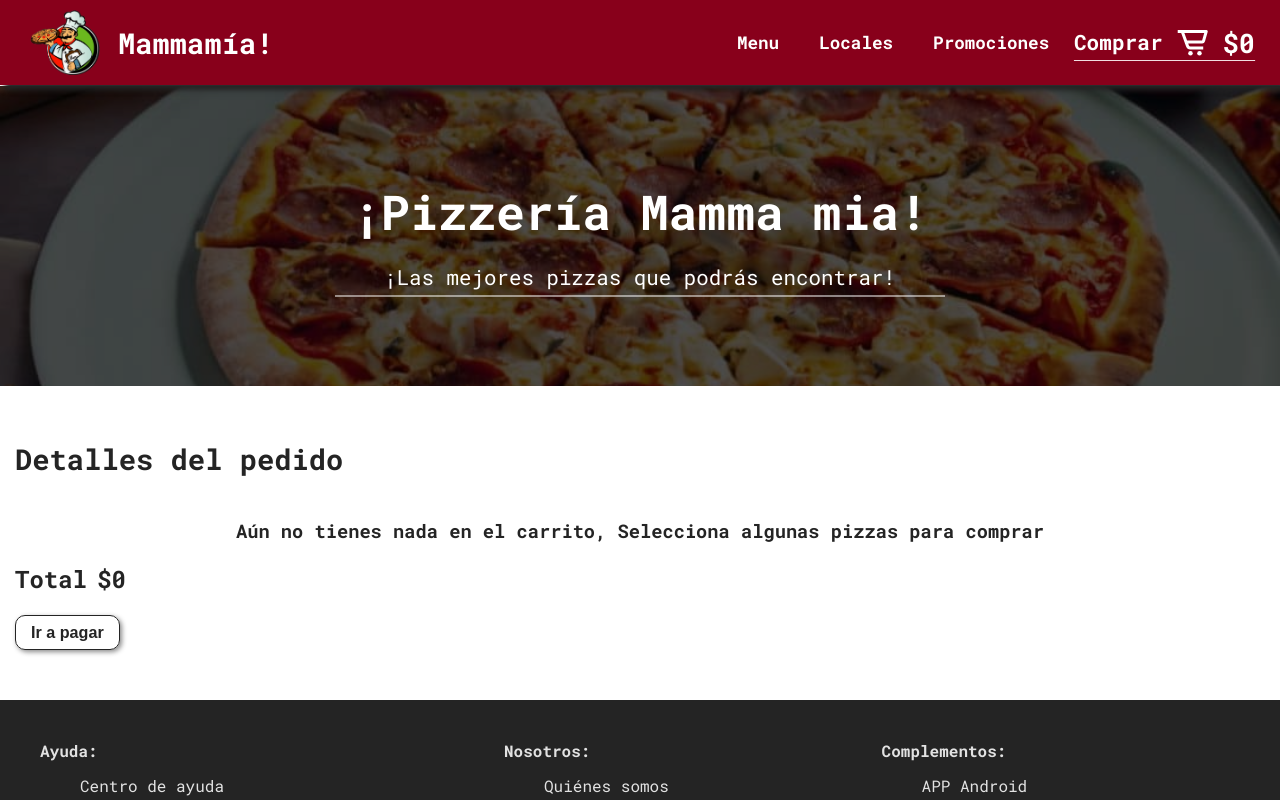
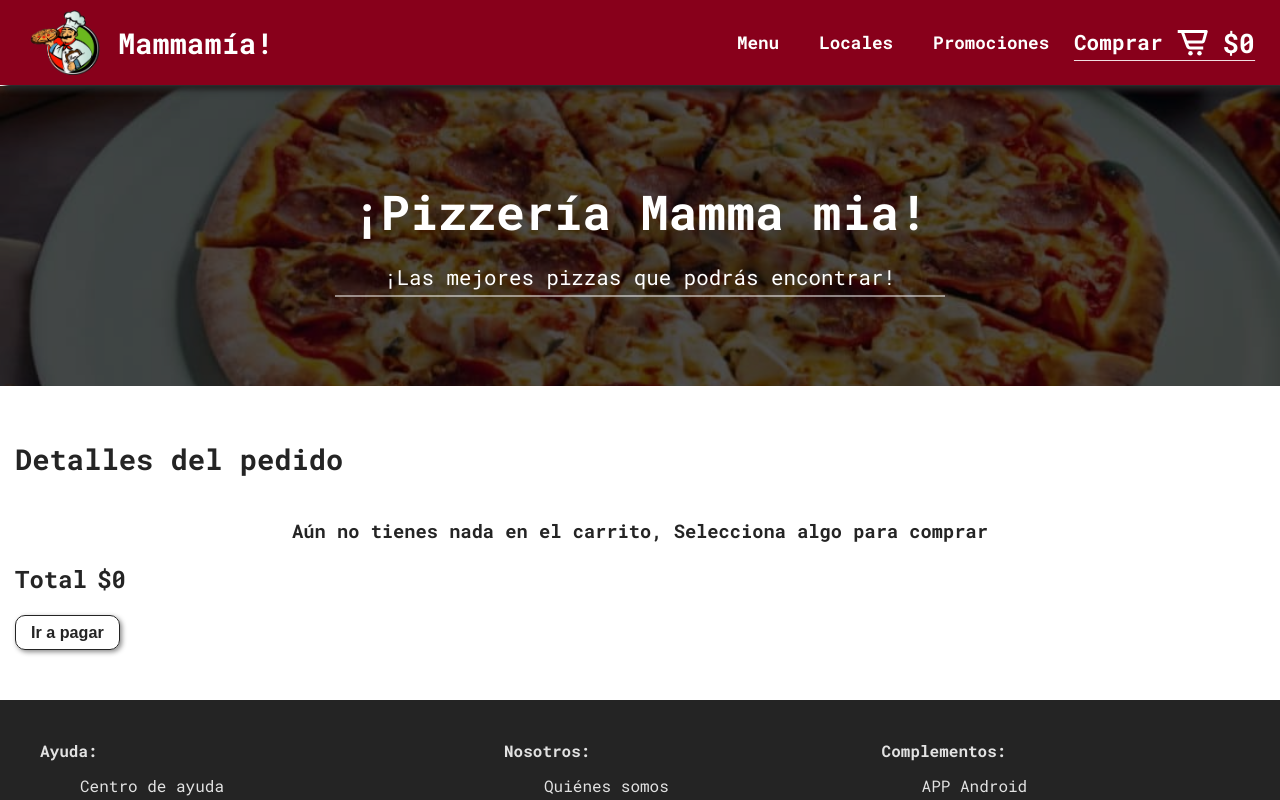
Before and after one commit to Edisonven/prueba-pizza-mammamia, a React (Vite) app: page /carrito in a window 1280 px wide. Shown: the top 800 px of the page. Built offline with nearby package versions, Linux system fonts and the light colour scheme.

Commit message:
Añadiendo validación para promociones y pizzas

```diff
--- a/src/views/Carrito/Carrito.jsx
+++ b/src/views/Carrito/Carrito.jsx
@@ -44,16 +44,16 @@ const Carrito = () => {
   return (
     <section className="carrito__container">
       <h4 className="carrito__title">Detalles del pedido</h4>
-      {pizzasSeleccionadas.length < 1 ? (
-        <h3 className="carrito__pedido__title">
-          Aún no tienes nada en el carrito, Selecciona algunas pizzas para
-          comprar
-        </h3>
-      ) : (
-        pizzasSeleccionadas?.map((pizza) => (
+      {
+        pizzasSeleccionadas.length > 0
+          ? pizzasSeleccionadas.map((pizza) => (
               <div key={pizza.id} className="carrito__details__container">
                 <div className="carrito__details">
-              <img className="carrito__details__img" src={pizza.img} alt="" />
+                  <img
+                    className="carrito__details__img"
+                    src={pizza.img}
+                    alt=""
+                  />
                   <p className="carrito__details__paragraph">
                     {pizza.name.charAt(0).toUpperCase() + pizza.name.slice(1)}
                   </p>
@@ -80,7 +80,6 @@ const Carrito = () => {
                   </Btn>
                   <p className="carrito__cantidad">{pizza.cantidad}</p>
                   <Btn
-                //Se llama a la función con el objeto asignado como parámetro
                     onClick={() => {
                       filteredPizzasList(pizza);
                       incrementarValorPizza(pizza);
@@ -92,37 +91,44 @@ const Carrito = () => {
                 </div>
               </div>
             ))
-      )}
-      {promoSeleccionada.length > 0
-        ? promoSeleccionada?.map((promo) => (
-            <div key={promo.id} className="promocion__container">
-              <img className="promociones__img" src={promo.image} alt="" />
-              <div className="promociones__body">
-                <div className="promociones__title__body">
-                  <h4 className="promociones__title__desc">{promo.title}</h4>
-                  <h4 className="promociones__title__desc">{promo.type}</h4>
-                </div>
-                <div>
-                  <p className="promociones__paragraph">{promo.desc1}</p>
-                  <p className="promociones__paragraph">{promo.desc2}</p>
-                  <p className="promociones__paragraph">{promo.desc3}</p>
-                  <p className="promociones__paragraph promociones__paragraph__desc4">
-                    {promo.desc4}
+          : null // No se muestra ninguna advertencia aquí, ya que la advertencia se mostrará después del segundo mapeo
+      }
+      {
+        promoSeleccionada.length > 0
+          ? promoSeleccionada.map((promo) => (
+              <div key={promo.id} className="carrito__details__container">
+                <div className="carrito__details">
+                  <img
+                    className="carrito__details__img"
+                    src={promo.image}
+                    alt=""
+                  />
+                  <p className="carrito__details__paragraph">
+                    {promo.title.charAt(0).toUpperCase() + promo.title.slice(1)}
                   </p>
                 </div>
-                <div>
-                  <h3 className="promociones__value">
-                    Precio:
-                    {promo.value.toLocaleString("es-CL", {
+
+                <div className="carrito__price__container">
+                  <p className="carrito__price__value">
+                    {parseInt(promo.value * promo.cantidad).toLocaleString(
+                      "es-CL",
+                      {
                         style: "currency",
                         currency: "CLP",
-                    })}
-                  </h3>
-                </div>
+                      }
+                    )}
+                  </p>
                 </div>
               </div>
             ))
-        : null}
+          : null // No se muestra ninguna advertencia aquí, ya que la advertencia se mostrará después del primer mapeo
+      }
+      {/* Advertencia de carrito vacío */}
+      {pizzasSeleccionadas.length === 0 && promoSeleccionada.length === 0 && (
+        <h3 className="carrito__pedido__title">
+          Aún no tienes nada en el carrito, Selecciona algo para comprar
+        </h3>
+      )}
       <div className="carrito__total__container">
         <div className="carrito__total__section">
           <h1>Total </h1>
```
Lines whose indentation alone changed are shown as unchanged.
